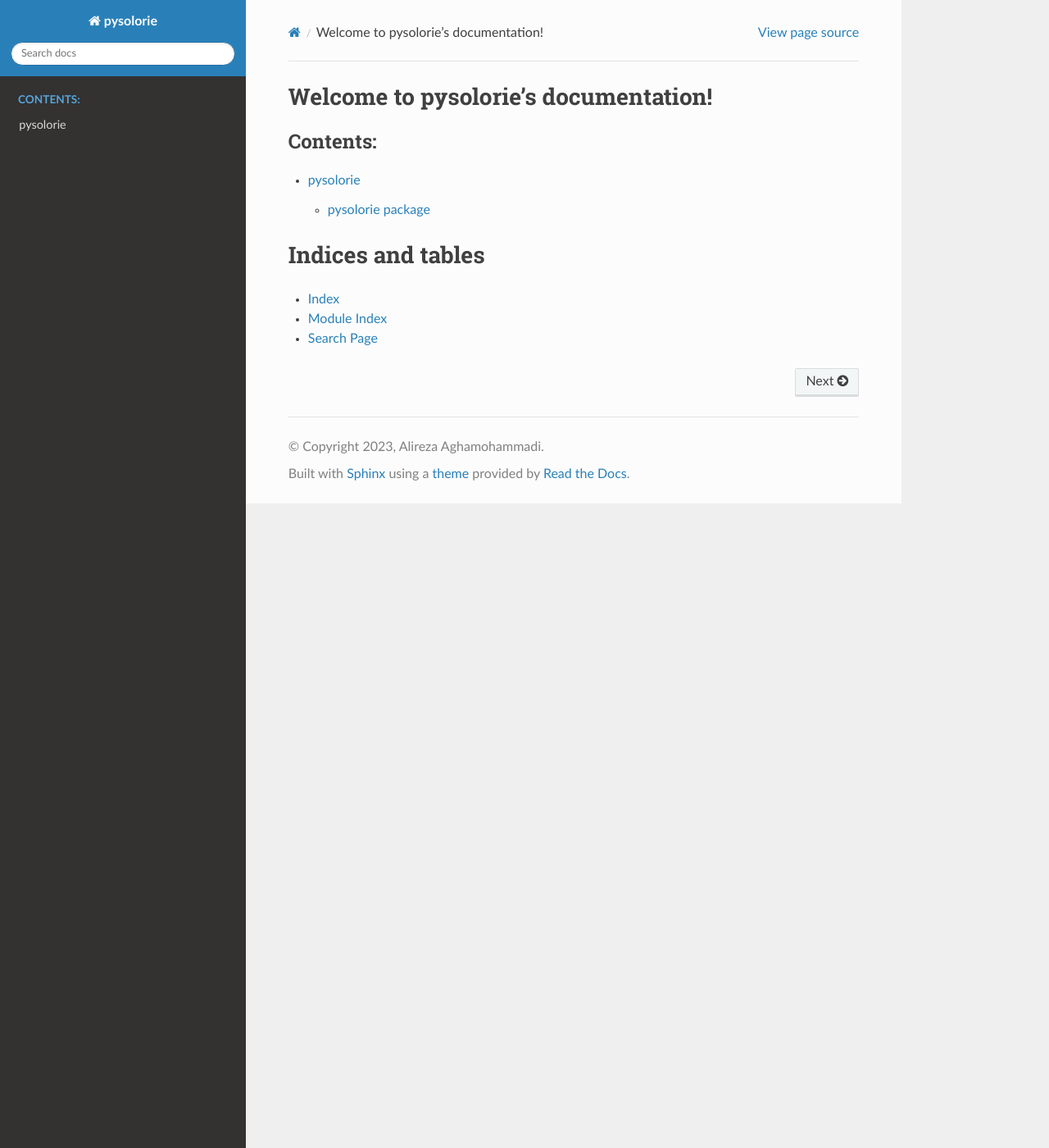
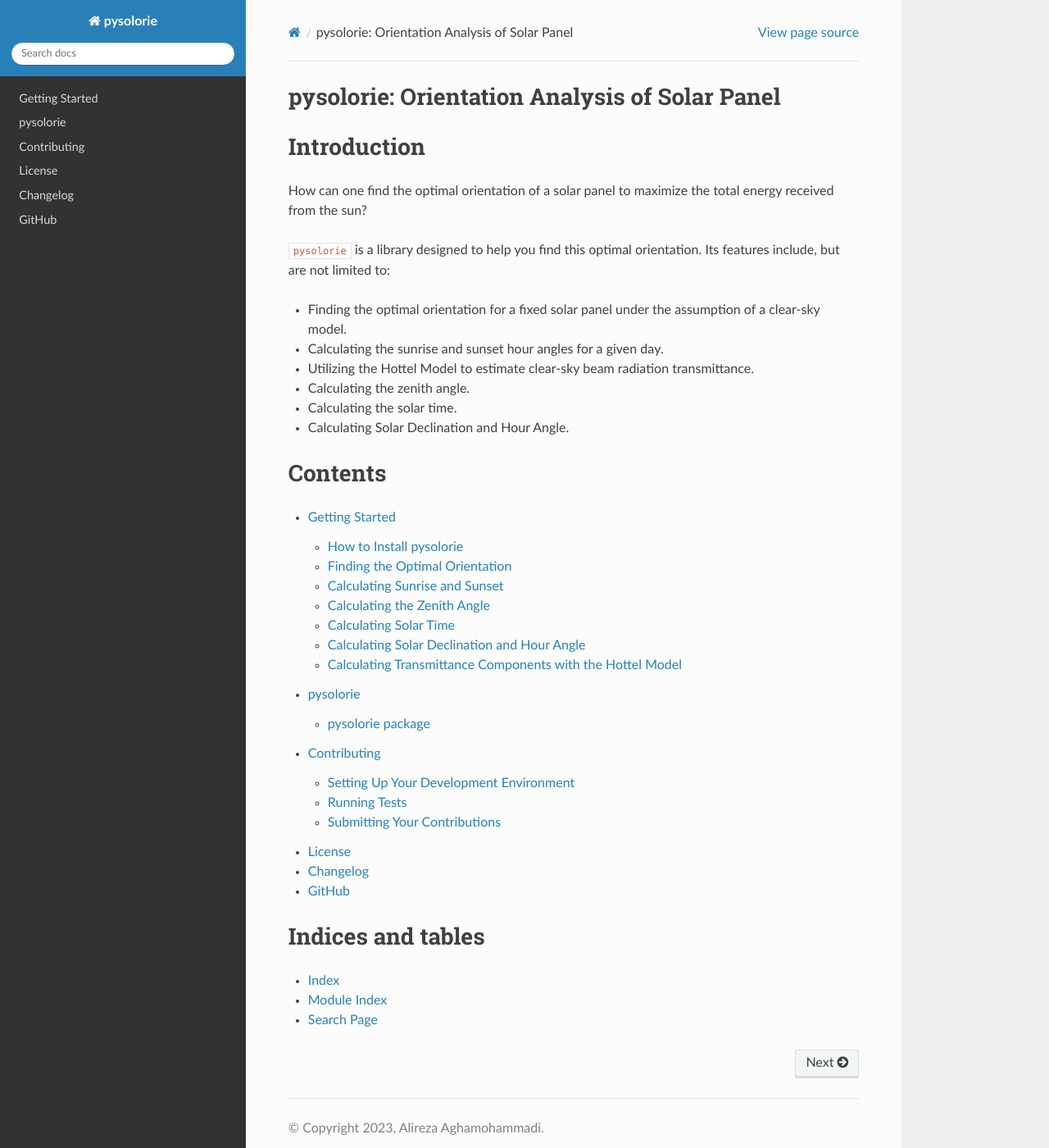
Before and after one commit to aaghamohammadi/pysolorie, a Sphinx documentation site: the page built from docs/index.rst, in a window 1280 px wide and 1400 px high. Shown: the whole window at 82% size. Built offline with Sphinx 7.4.7 and the Read the Docs theme 2.0.0, drawn with Linux system fonts in a browser that asks for light colours.

Commit message:
Add initial documentation with changelog, contributing guidelines, and getting started sections
This commit introduces a solid foundation for the pysolorie project documentation. It includes a changelog file for tracking updates, contributing guidelines to assist new developers in setting up their environment and understanding the contribution process, as well as a getting started guide to help users with the installation and basic usage of the pysolorie library.

```diff
--- /dev/null
+++ b/docs/changelog.rst
@@ -0,0 +1,2 @@
+Changelog
+=========
--- /dev/null
+++ b/docs/contributing.rst
@@ -0,0 +1,94 @@
+Contributing
+============
+
+We welcome contributions to the pysolorie project!
+This document will guide you through the process of setting up your development environment,
+running tests, and submitting your contributions.
+
+Setting Up Your Development Environment
+---------------------------------------
+
+1. **Fork the repository**:
+
+Start by forking the pysolorie repository on GitHub.
+
+2. **Clone the repository**:
+
+Clone your fork of the repository to your local machine using the command ``git clone https://github.com/<your-username>/pysolorie``.
+
+3. **Install Python**:
+
+pysolorie requires Python 3.9 or higher. You can download Python from the official website.
+
+4. **Setup environment**:
+
+It is highly recommended to use ``virtualenv`` for the development. ``virtualenv`` is a tool to create isolated Python environments.
+
+    .. code-block:: bash
+
+        $ python3 -m venv .venv
+        $ source .venv/bin/activate
+        $ pip install -r dev-requirements.txt
+
+5. **Install pre-commit**:
+
+We use ``pre-commit`` hooks for some validation before letting you push to the
+remote repository. ``pre-commit`` is a tool that manages and maintains multi-language pre-commit hooks.
+
+    .. code-block:: bash
+
+        $ pre-commit install
+
+
+Running Tests
+-------------
+
+We use ``tox`` to run our tests. ``tox`` is a generic virtualenv management and test command-line tool.
+The ``setup.cfg`` file in the root of the repository defines several test environments:
+
+- ``format``: Checks the formatting of the code with black.
+- ``lint``: Runs the flake8 linter on the code.
+- ``typecheck``: Checks the types in the code with mypy.
+- ``py311``, ``py310``, ``py39``: Runs the test suite with pytest on Python 3.11, 3.10, and 3.9 respectively.
+
+You can run these tests locally with the ``tox -e`` command.
+For example, to run the linter, you would use the following command:
+
+    .. code-block:: bash
+
+        $ tox -e lint
+
+If you want to reformat the source code. You can use the following command:
+
+    .. code-block:: bash
+
+        $ tox -e format -- src tests
+
+To verify the correctness of the formatting, execute the command below:
+
+    .. code-block:: bash
+
+        $ tox -e format
+
+To check the types in the code with mypy, use this:
+
+    .. code-block:: bash
+
+        $ tox -e typecheck
+
+To run unit tests for the python, e.g., python 3.10, you can run this command:
+
+    .. code-block:: bash
+
+        $ tox -e py310
+
+Submitting Your Contributions
+-----------------------------
+
+Contributions to the pysolorie project can start with writing test cases. This is a great way to understand the project and ensure its robustness. Once you've made your changes and all tests are passing, you can submit your contributions by creating a pull request on GitHub.
+
+**We are also looking to add plotting support to the project.** If you're interested, you could start by looking into libraries like matplotlib or other similar tools. However, it's important to note that we aim to keep our dependencies minimal. Any new dependency should be clearly justified and absolutely necessary.
+
+When submitting your contributions, please make sure to include a clear and detailed description of your changes. Before submitting new ones, please check the existing issues and pull requests to avoid duplication.
+
+Thank you for contributing to pysolorie!
--- /dev/null
+++ b/docs/getting_started.rst
@@ -0,0 +1,171 @@
+Getting Started
+===============
+This guide will help you get started with using the pysolorie library.
+
+How to Install pysolorie
+------------------------
+
+``pysolorie`` requires Python 3.9 or higher.
+
+The easiest way to install ``pysolorie``  is from PyPI.
+
+.. code-block:: bash
+
+    $ python3 -m pip install pysolorie
+
+
+
+Finding the Optimal Orientation
+-------------------------------
+The ``find_optimal_orientation`` method finds the optimal orientation for a solar
+panel given the climate type, observer altitude, observer latitude, and day of the year.
+
+The ``climate_type`` can be one of the following:
+
+- ``"MIDLATITUDE SUMMER"``
+- ``"MIDLATITUDE WINTER"``
+- ``"TROPICAL"``
+- ``"SUBARCTIC SUMMER"``
+
+
+.. code-block:: python
+
+    from pysolorie import IrradiationCalculator
+
+    # Create an irradiation calculator for Tehran in the summer
+    irradiation_calculator = IrradiationCalculator(
+        "MIDLATITUDE SUMMER", 1200, 35.6892
+    )
+
+    # Find the optimal orientation for June 21st
+    result = irradiation_calculator.find_optimal_orientation(172)
+
+    print(f"Optimal orientation: {result}")
+
+Calculating Sunrise and Sunset
+------------------------------
+
+The ``calculate_sunrise_sunset`` method calculates the sunrise and sunset hour angles
+for a given day of the year.
+
+.. code-block:: python
+
+    from pysolorie import Observer
+
+    # Create an observer located in Tehran
+    observer = Observer(observer_latitude=35.69)
+
+    # Calculate the sunrise and sunset hour angles for June 21st
+    sunrise_hour_angle, sunset_hour_angle = observer.calculate_sunrise_sunset(172)
+
+    print(f"Sunrise hour angle: {sunrise_hour_angle}")
+    print(f"Sunset hour angle: {sunset_hour_angle}")
+
+
+Calculating the Zenith Angle
+----------------------------
+
+The ``calculate_zenith_angle`` method calculates the zenith angle given the day of the year
+and solar time.
+
+
+.. code-block:: python
+
+    from pysolorie import Observer
+
+    # Create an observer located in Tehran (latitude 35.69, longitude 51.39)
+    observer = Observer(35.69, 51.39)
+
+    # Calculate the zenith angle for March 22nd (81st day of the year) at solar noon (12 * 60 * 60 seconds)
+    zenith_angle = observer.calculate_zenith_angle(81, 12 * 60 * 60)
+
+    print(f"Zenith angle: {zenith_angle}")
+
+Note that the observer's latitude must be provided when creating an ``Observer`` instance.
+If it's not provided, a ``ValueError`` will be raised:
+
+.. code-block:: python
+
+    from pysolorie import Observer
+
+    # Attempt to create an observer without specifying the latitude
+    try:
+        observer = Observer(None, 0)
+        observer.calculate_zenith_angle(1, 12 * 60 * 60)
+    except ValueError as e:
+        print(f"Caught an exception: {e}")
+
+Calculating Solar Time
+----------------------
+
+The ``solar_time`` method calculates the solar time given the hour angle.
+
+
+.. code-block:: python
+
+    from pysolorie import SunPosition
+
+    # Create a SunPosition instance
+    sun_position = SunPosition()
+
+    # Calculate the solar time for solar noon (hour angle 0)
+    solar_time = sun_position.solar_time(0)
+
+    print(f"Solar time: {solar_time}")
+
+This will print the solar time in seconds. For example,
+solar noon (when the sun is at its highest point in the sky)
+corresponds to ``12 * 60 * 60 = 43200`` seconds.
+
+Calculating Solar Declination and Hour Angle
+--------------------------------------------
+
+The ``solar_declination`` method calculates the solar declination given the day of the year,
+and the ``hour_angle`` method calculates the hour angle given the solar time.
+
+.. code-block:: python
+
+    from pysolorie import SunPosition
+
+    # Create a SunPosition instance
+    sun_position = SunPosition()
+
+    # Calculate the solar declination for January 1st
+    declination = sun_position.solar_declination(1)
+
+    # Calculate the hour angle for 1pm (13 * 60 * 60 seconds)
+    hour_angle = sun_position.hour_angle(13 * 60 * 60)
+
+    print(f"Solar declination: {declination}")
+    print(f"Hour angle: {hour_angle}")
+
+This will print the solar declination and hour angle in radians.
+For example, on January 1st at 1pm, the solar declination is approximately ``-0.401`` radians and the hour angle is approximately ``0.262`` radians.
+
+Calculating Transmittance Components with the Hottel Model
+----------------------------------------------------------
+
+The Hottel Model is used for estimating clear-sky beam radiation transmittance based on climate type and observer altitude. The `calculate_transmittance_components` method of the `HottelModel` class calculates the components of clear-sky beam radiation transmittance :math:`a_0`, :math:`a_1`, and :math:`k` based on climate type and observer altitude.
+
+.. code-block:: python
+
+    from pysolorie import HottelModel
+
+    # Create a HottelModel instance
+    hottel_model = HottelModel()
+
+    # Calculate the transmittance components for Tehran in the summer at an altitude of 1200m
+    result = hottel_model.calculate_transmittance_components("MIDLATITUDE SUMMER", 1200)
+
+    print(f"Transmittance components: {result}")
+
+This will print the transmittance components as a tuple of three values. For example, for Tehran in the summer at an altitude of 1200m, the transmittance components are approximately ``(0.228, 0.666, 0.309)``.
+
+The ``climate_type`` parameter can be one of the following:
+
+- ``"TROPICAL"``
+- ``"MIDLATITUDE SUMMER"``
+- ``"SUBARCTIC SUMMER"``
+- ``"MIDLATITUDE WINTER"``
+
+If an invalid climate type is provided, a ``ValueError`` will be raised.
--- a/docs/index.rst
+++ b/docs/index.rst
@@ -3,14 +3,37 @@
    You can adapt this file completely to your liking, but it should at least
    contain the root `toctree` directive.
 
-Welcome to pysolorie's documentation!
+pysolorie: Orientation Analysis of Solar Panel
+==============================================
+
+
+Introduction
+============
+How can one find the optimal orientation of a solar panel to maximize the total energy received from the sun?
+
+``pysolorie`` is a library designed to help you find this optimal orientation. Its features include, but are not limited to:
+
+- Finding the optimal orientation for a fixed solar panel under the assumption of a clear-sky model.
+- Calculating the sunrise and sunset hour angles for a given day.
+- Utilizing the Hottel Model to estimate clear-sky beam radiation transmittance.
+- Calculating the zenith angle.
+- Calculating the solar time.
+- Calculating Solar Declination and Hour Angle.
+
+
+
+Contents
 =====================================
 
 .. toctree::
    :maxdepth: 2
-   :caption: Contents:
 
+   getting_started
    reference/modules
+   contributing
+   license
+   changelog
+   GitHub <https://github.com/aaghamohammadi/pysolorie>
 
 
 
--- /dev/null
+++ b/docs/license.rst
@@ -0,0 +1,4 @@
+License
+=======
+
+.. literalinclude:: ../LICENSE
```
